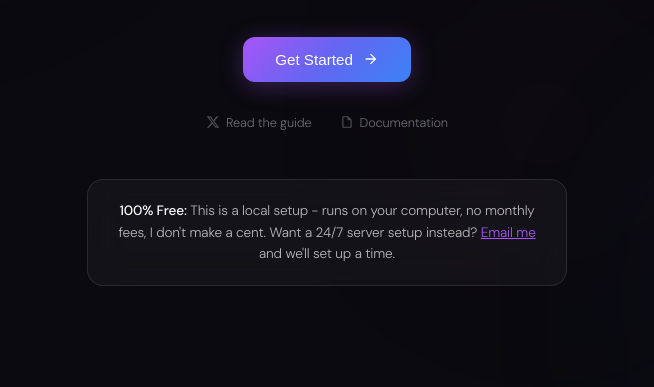
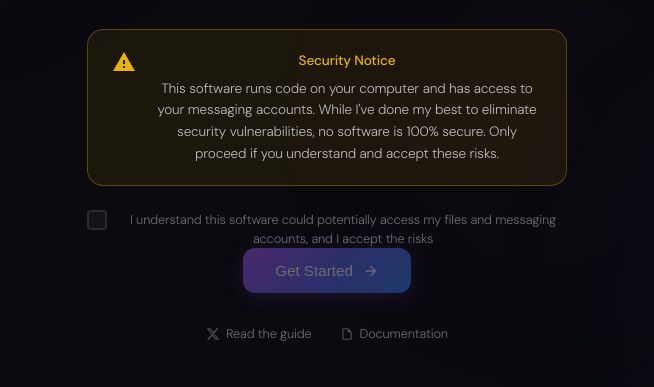
Before and after one commit to andreycpu/freeclaw, a website: page index.html in a window 1280 px wide. Shown: the part 407-794 px from the top of the page, without its empty margins (313-967 px from the left). Drawn offline with nearby package versions, Linux system fonts and the light colour scheme.

Commit message:
feat: add security disclaimer with required checkbox
- Warning card explaining the software runs code locally
- Checkbox: 'I understand this software could potentially access my files and messaging accounts'
- Get Started button disabled until checkbox is checked
- Yellow warning styling for visibility

```diff
--- a/index.html
+++ b/index.html
@@ -264,6 +264,100 @@
     .info-card strong {
       color: var(--text);
       font-weight: 500;
+    }
+
+    .warning-card {
+      margin-top: 32px;
+      padding: 20px 24px;
+      background: rgba(234, 179, 8, 0.08);
+      border: 1px solid rgba(234, 179, 8, 0.3);
+      border-radius: 16px;
+      max-width: 480px;
+      display: flex;
+      gap: 16px;
+      align-items: flex-start;
+    }
+
+    .warning-icon {
+      flex-shrink: 0;
+      width: 24px;
+      height: 24px;
+      color: #eab308;
+    }
+
+    .warning-icon svg {
+      width: 100%;
+      height: 100%;
+    }
+
+    .warning-content {
+      font-size: 0.85rem;
+      line-height: 1.6;
+    }
+
+    .warning-content strong {
+      color: #eab308;
+      font-weight: 500;
+      display: block;
+      margin-bottom: 6px;
+    }
+
+    .warning-content p {
+      color: var(--text-soft);
+      margin: 0;
+    }
+
+    .disclaimer-check {
+      display: flex;
+      align-items: flex-start;
+      gap: 12px;
+      margin-top: 24px;
+      max-width: 480px;
+      cursor: pointer;
+      user-select: none;
+    }
+
+    .disclaimer-check input {
+      display: none;
+    }
+
+    .disclaimer-check .checkmark {
+      flex-shrink: 0;
+      width: 20px;
+      height: 20px;
+      border: 2px solid var(--glass-border);
+      border-radius: 4px;
+      background: var(--glass);
+      display: flex;
+      align-items: center;
+      justify-content: center;
+      transition: all 0.2s;
+    }
+
+    .disclaimer-check input:checked + .checkmark {
+      background: var(--accent-solid);
+      border-color: var(--accent-solid);
+    }
+
+    .disclaimer-check input:checked + .checkmark::after {
+      content: '';
+      width: 6px;
+      height: 10px;
+      border: solid white;
+      border-width: 0 2px 2px 0;
+      transform: rotate(45deg);
+      margin-bottom: 2px;
+    }
+
+    .disclaimer-text {
+      font-size: 0.8rem;
+      color: var(--text-muted);
+      line-height: 1.5;
+    }
+
+    .cta:disabled {
+      opacity: 0.4;
+      cursor: not-allowed;
     }
 
     /* Progress */
@@ -1444,7 +1538,24 @@
       </div>
       <h1>Set up <span class="gradient-text">OpenClaw</span> in 10 minutes</h1>
       <p class="sub">Your own AI assistant on Telegram, Discord, WhatsApp, or Slack. No coding. Seriously free.</p>
-      <button class="cta" onclick="start()">
+
+      <div class="warning-card">
+        <div class="warning-icon">
+          <svg viewBox="0 0 24 24" fill="currentColor"><path d="M1 21h22L12 2 1 21zm12-3h-2v-2h2v2zm0-4h-2v-4h2v4z"/></svg>
+        </div>
+        <div class="warning-content">
+          <strong>Security Notice</strong>
+          <p>This software runs code on your computer and has access to your messaging accounts. While I've done my best to eliminate security vulnerabilities, no software is 100% secure. Only proceed if you understand and accept these risks.</p>
+        </div>
+      </div>
+
+      <label class="disclaimer-check">
+        <input type="checkbox" id="acceptRisk" onchange="checkDisclaimer()">
+        <span class="checkmark"></span>
+        <span class="disclaimer-text">I understand this software could potentially access my files and messaging accounts, and I accept the risks</span>
+      </label>
+
+      <button class="cta" id="startBtn" onclick="start()" disabled>
         Get Started
         <svg viewBox="0 0 24 24" fill="currentColor"><path d="M12 4l-1.41 1.41L16.17 11H4v2h12.17l-5.58 5.59L12 20l8-8z"/></svg>
       </button>
@@ -2023,6 +2134,7 @@
   <script>
     const S={step:0,platform:null,model:null,userName:'',style:null,inst:'',botToken:'',botUsername:'',apiKey:'',os:/Win/.test(navigator.userAgent)?'win':/Mac/.test(navigator.userAgent)?'mac':'linux'};
 
+    function checkDisclaimer(){document.getElementById('startBtn').disabled=!document.getElementById('acceptRisk').checked;}
     function start(){document.getElementById('landing').style.display='none';document.getElementById('progress').classList.add('show');document.getElementById('wizard').classList.add('show');go(1);}
     function goLanding(){document.getElementById('landing').style.display='flex';document.getElementById('progress').classList.remove('show');document.getElementById('wizard').classList.remove('show');S.step=0;}
     function go(n){if(S.step)document.querySelector(`[data-step="${S.step}"]`).classList.remove('active');S.step=n;document.querySelector(`[data-step="${n}"]`).classList.add('active');upProg();window.scrollTo(0,0);if(n===3)setup3();if(n===5)setup5();if(n===6)setup6();if(n===7)setup7();}
```
